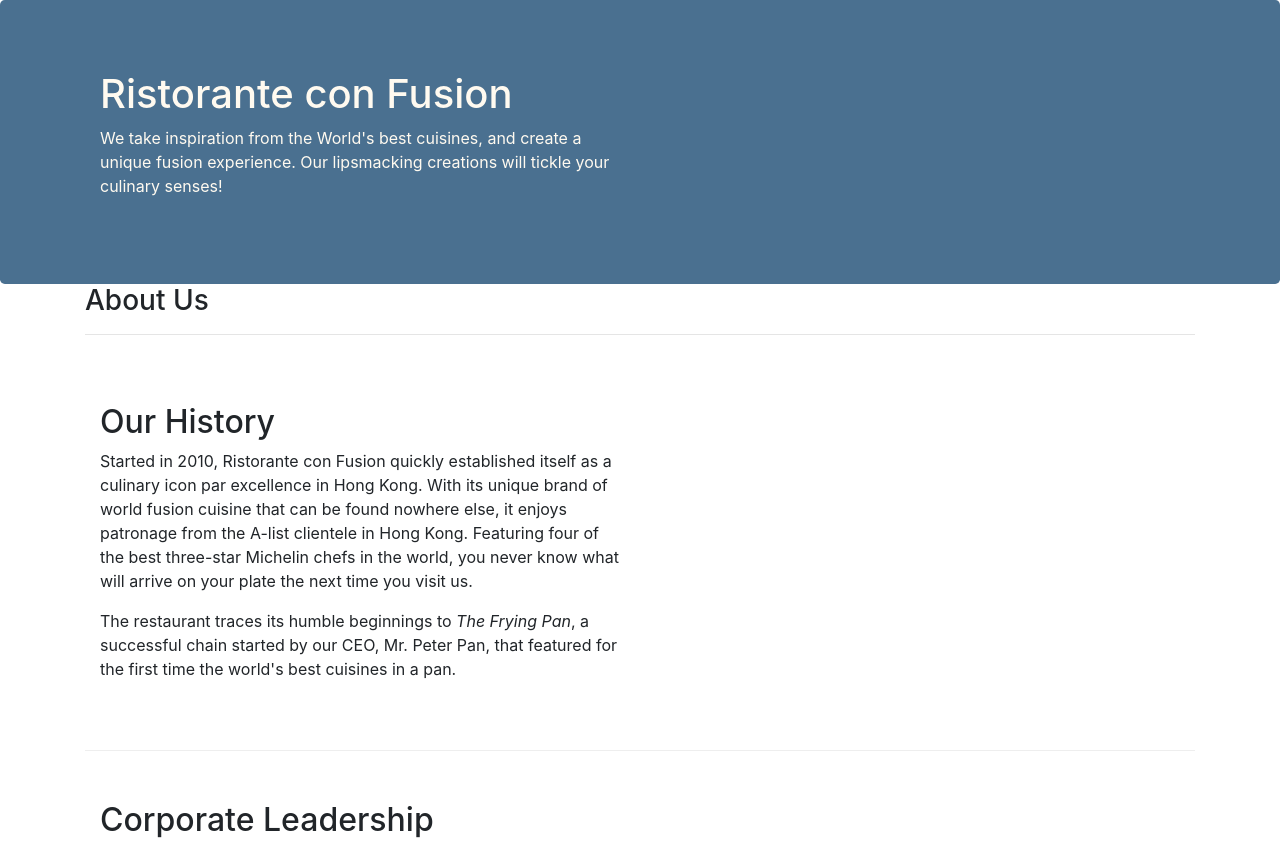
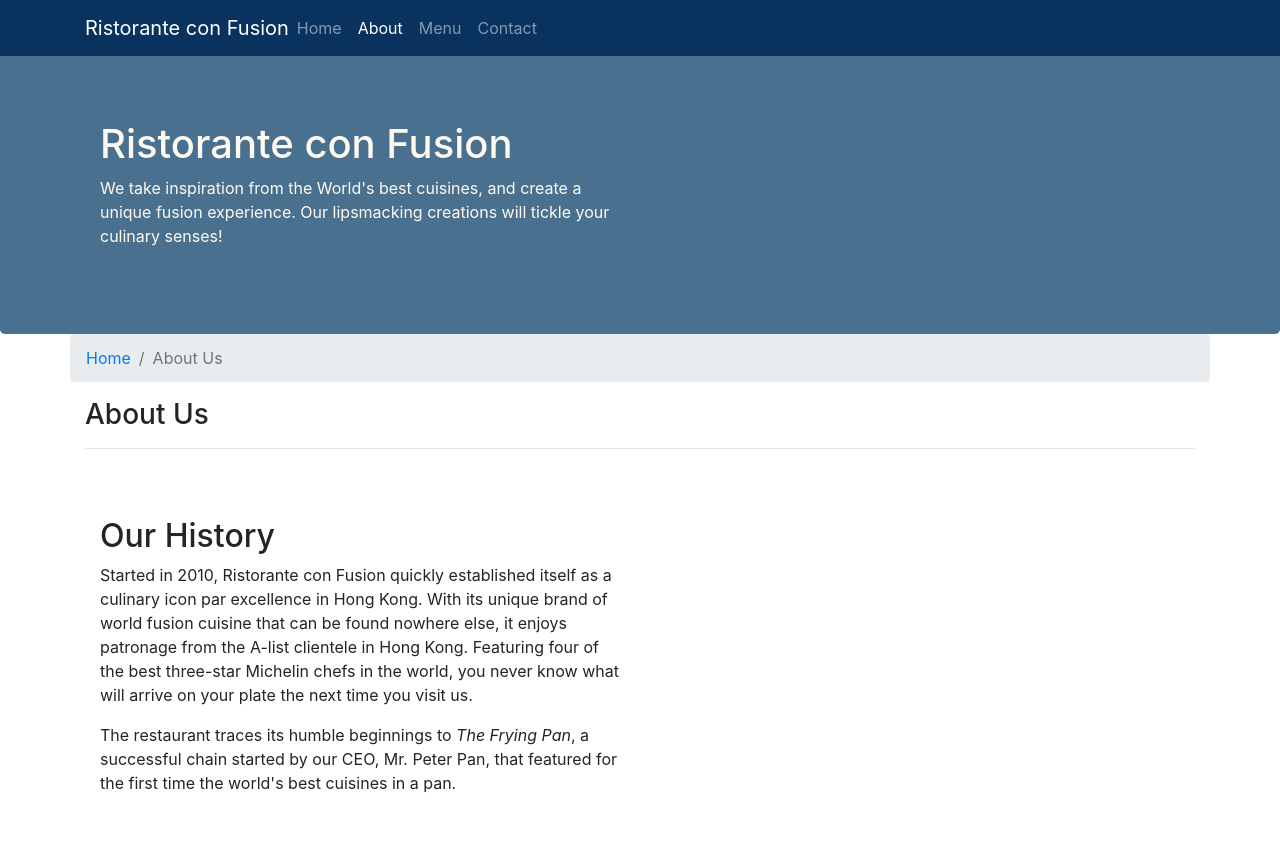
Before and after one commit to LifelikeDev/conFusion, a website: page aboutus.html in a window 1280 px wide. Shown: the top 842 px of the page. Drawn offline with nearby package versions, Linux system fonts and the light colour scheme.

Commit message:
Navigation and Breadcrumbs

```diff
--- a/aboutus.html
+++ b/aboutus.html
@@ -10,6 +10,23 @@
 </head>
 
 <body>
+  <nav class="navbar navbar-dark navbar-expand-sm fixed-top">
+    <div class="container">
+      <button class="navbar-toggler" type="button" data-toggle="collapse" data-target="#Navbar">
+        <span class="navbar-toggler-icon"></span>
+      </button>
+      <a class="navbar-brand mr-auto" href="./index.html">Ristorante con Fusion</a>
+      <div class="collapse navbar-collapse" id="Navbar">
+        <ul class="navbar-nav mr-auto">
+          <li class="nav-item"><a class="nav-link" href="./index.html">Home</a></li>
+          <li class="nav-item active"><a class="nav-link" href="./aboutus.html">About</a></li>
+          <li class="nav-item"><a class="nav-link" href="#">Menu</a></li>
+          <li class="nav-item"><a class="nav-link" href="#">Contact</a></li>
+        </ul>
+      </div>
+
+    </div>
+  </nav>
 
   <header class="jumbotron">
     <div class="container">
@@ -26,6 +43,10 @@
 
   <div class="container">
     <div class="row">
+      <ol class="col-12 breadcrumb">
+        <li class="breadcrumb-item"><a href="./index.html">Home</a></li>
+        <li class="breadcrumb-item active">About Us</li>
+      </ol>
       <div class="col-12 col-sm-12">
         <h3>About Us</h3>
         <hr>
--- a/css/styles.css
+++ b/css/styles.css
@@ -28,3 +28,12 @@
   margin: 0;
   color: #0f0f0f;
 }
+
+body {
+  padding: 50px 0 0 0;
+  z-index: 0;
+}
+
+.navbar-dark {
+  background-color: #0a325f;
+}
```
Also changed, not shown: index.html (+17 -0 lines), 1 other file.
